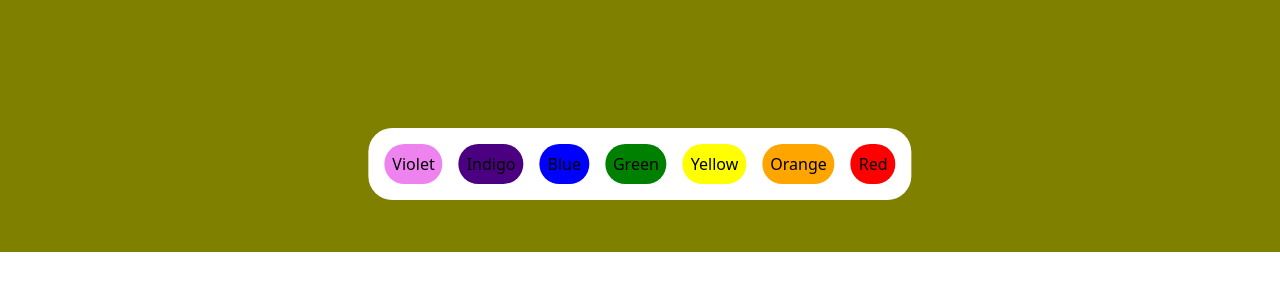
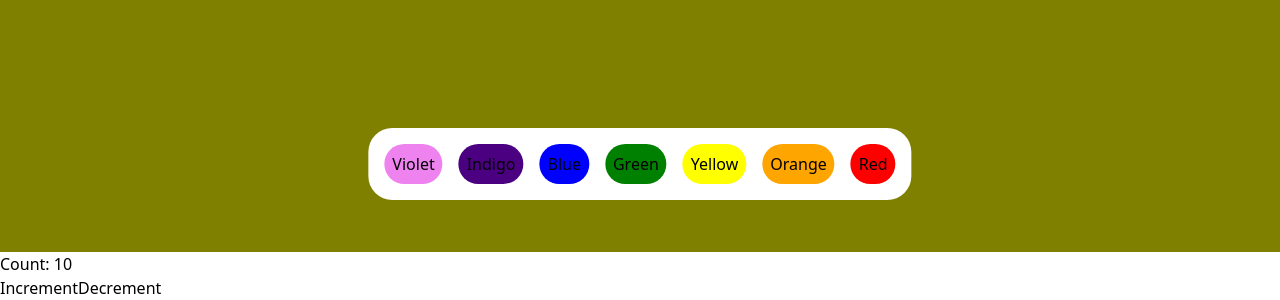
Before and after one commit to raj-ranjan-70/chai-aur-react, a React (Vite) app in the folder react-codes/: page / in a window 1280 px wide. Shown: the part 548-848 px from the top of the page. Before the commit the page ends 800 px from the top, so only its background shows below. Built offline with nearby package versions, Linux system fonts and the light colour scheme.

Commit message:
Installed tailwindcss and made a new component BgChanger

```diff
--- a/react-codes/src/App.jsx
+++ b/react-codes/src/App.jsx
@@ -1,10 +1,11 @@
 import BgChanger from "./components/BgChanger"
-
+import Counter from "./components/Counter"
 function App() {
 
   return (
     <>
     <BgChanger></BgChanger>
+    <Counter></Counter>
     </>
   )
 }
```
